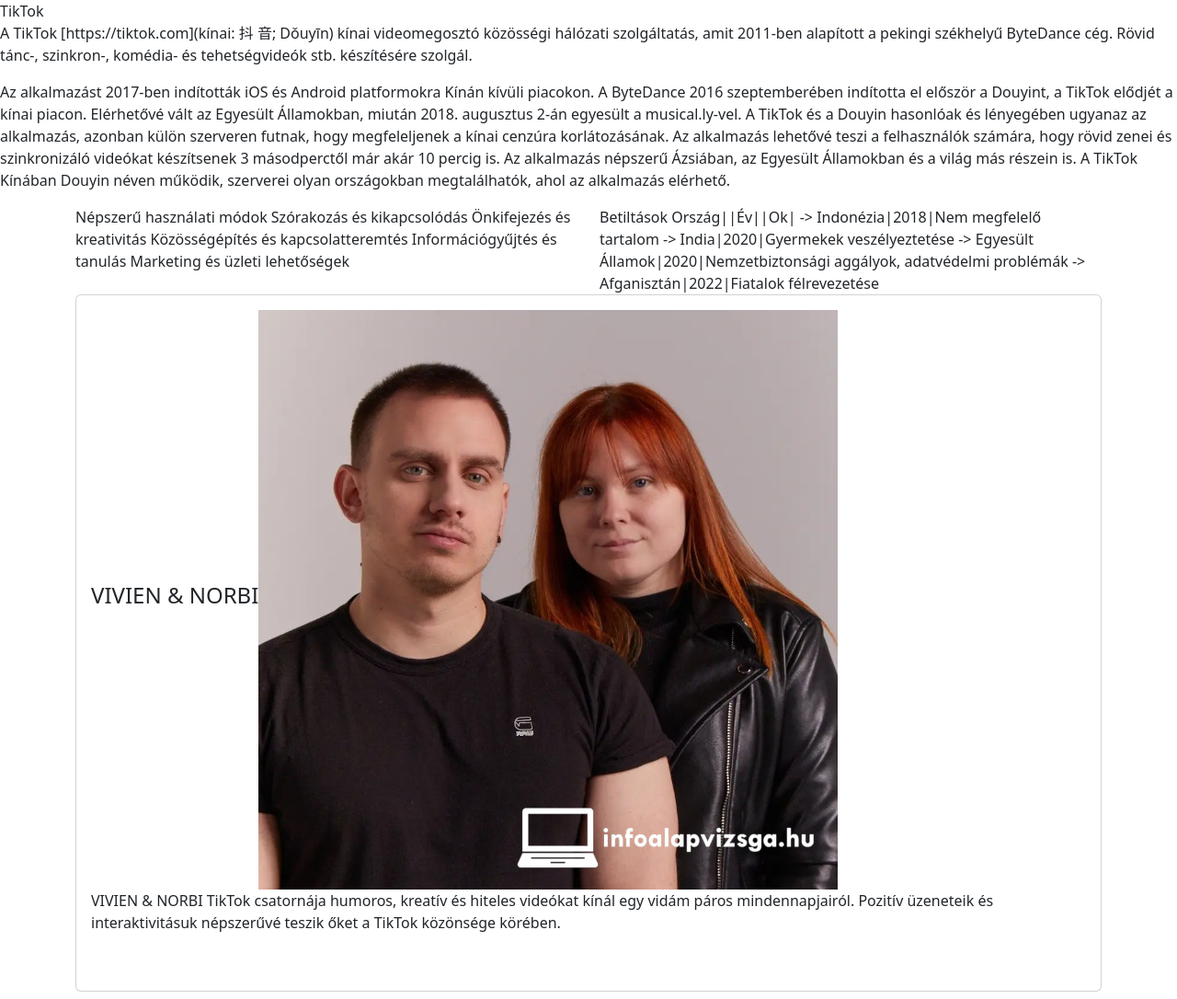
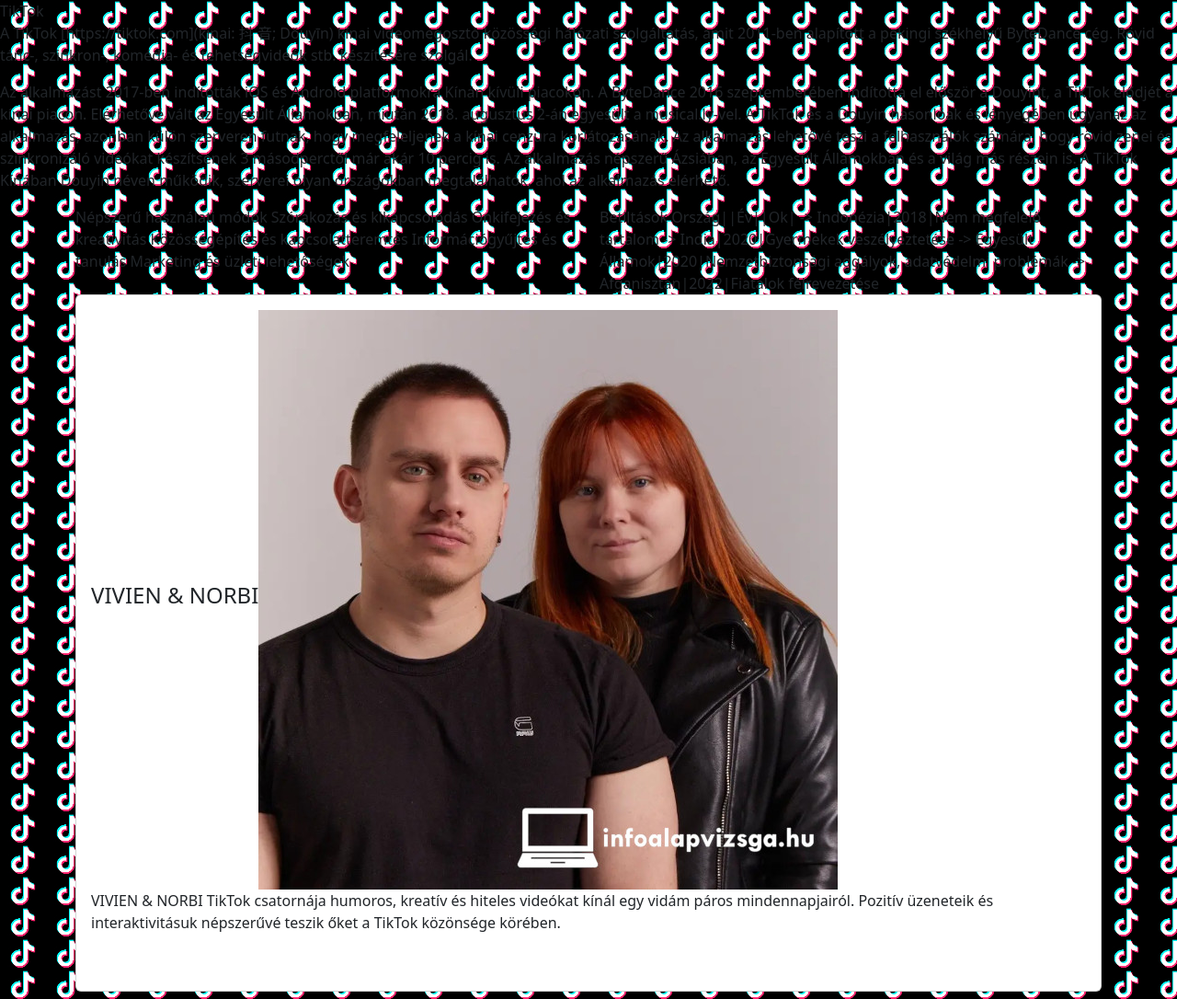
Before and after one commit to mecca43/tiktok, a plain HTML site: page forrás/index.html in a window 1280 px wide. Shown: the top 1086 px of the page at 92% size. Drawn offline with Linux system fonts and the light colour scheme.

Commit message:
negyedik feladat

```diff
--- a/forrás/index.html
+++ b/forrás/index.html
@@ -9,7 +9,7 @@
     <link rel="stylesheet" href="style.css">
 </head>
 
-<body>
+<body background="tiktok-logo.jpg">
     <main>
         TikTok
         <p>A TikTok [https://tiktok.com](kínai: 抖 音; Dǒuyīn) kínai videomegosztó közösségi hálózati szolgáltatás, amit 2011-ben alapított a pekingi székhelyű ByteDance cég. Rövid tánc-, szinkron-, komédia- és tehetségvideók stb. készítésére szolgál.</p>
```
